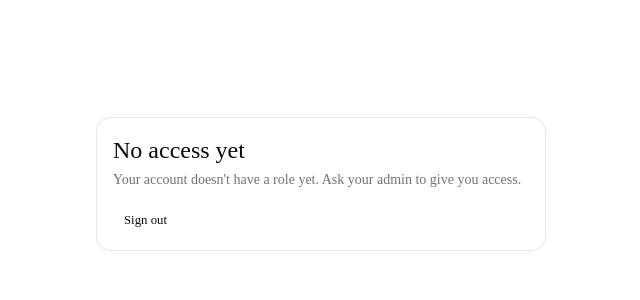
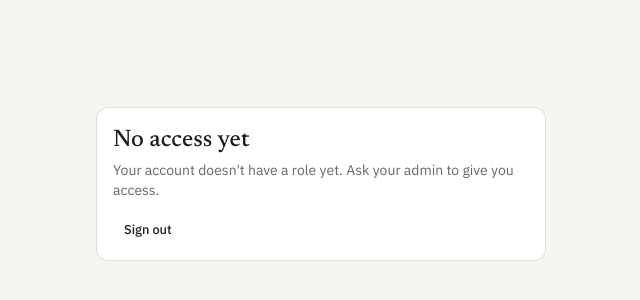
Before and after one commit to nourattorneys-dev/q1st-marketing-app, a Next.js app: page /en/no-access in a window 1280 px wide. Shown: the part 216-516 px from the top of the page, without its empty margins (319-959 px from the left). Built offline with nearby package versions, Linux system fonts and the light colour scheme.

Commit message:
feat: apply the prototype design tokens, Plex/Newsreader fonts and a flash-free light/dark theme

```diff
--- a/playwright.config.ts
+++ b/playwright.config.ts
@@ -10,8 +10,9 @@
   use: { baseURL: BASE_URL, trace: "retain-on-failure" },
   projects: [{ name: "chromium", use: { ...devices["Desktop Chrome"] } }],
   webServer: {
-    // A production build: it also proves the Cache Components rules hold.
-    command: `pnpm build && pnpm start -p ${E2E_PORT}`,
+    // A clean production build: it proves the Cache Components rules hold, and starting from an empty
+    // .next avoids an incremental build reusing stale compiled CSS (seen 2026-10-21 after a globals.css edit).
+    command: `rm -rf .next && pnpm build && pnpm start -p ${E2E_PORT}`,
     url: `${BASE_URL}/api/health`,
     reuseExistingServer: false,
     timeout: 300_000,
--- a/src/app/[locale]/layout.tsx
+++ b/src/app/[locale]/layout.tsx
@@ -2,12 +2,22 @@
 import { ClerkProvider } from "@clerk/nextjs";
 import { hasLocale, NextIntlClientProvider } from "next-intl";
 import { getTranslations, setRequestLocale } from "next-intl/server";
+import { IBM_Plex_Sans, IBM_Plex_Sans_Arabic, Newsreader, Noto_Naskh_Arabic } from "next/font/google";
 import { notFound } from "next/navigation";
 import { DirectionProvider } from "@/components/ui/direction";
 import { directionOf } from "@/i18n/locales";
 import { routing } from "@/i18n/routing";
 import { serverEnv } from "@/lib/env";
 import "../globals.css";
+
+const plexSans = IBM_Plex_Sans({ subsets: ["latin"], weight: ["400", "500", "600"], variable: "--font-plex-sans", display: "swap" });
+const plexArabic = IBM_Plex_Sans_Arabic({ subsets: ["arabic"], weight: ["400", "500", "600"], variable: "--font-plex-arabic", display: "swap" });
+const newsreader = Newsreader({ subsets: ["latin"], variable: "--font-newsreader", display: "swap" });
+const naskh = Noto_Naskh_Arabic({ subsets: ["arabic"], variable: "--font-naskh", display: "swap" });
+const FONT_VARIABLES = [plexSans.variable, plexArabic.variable, newsreader.variable, naskh.variable].join(" ");
+
+/** Runs before first paint: applies the saved theme so dark mode never flashes light. */
+const THEME_SCRIPT = `(function(){var d=document.documentElement;try{d.setAttribute("data-theme",localStorage.getItem("theme")==="dark"?"dark":"light")}catch(e){d.setAttribute("data-theme","light")}})();`;
 
 export function generateStaticParams() {
   return routing.locales.map((locale) => ({ locale }));
@@ -32,7 +42,10 @@
   );
 
   return (
-    <html lang={locale} dir={dir} suppressHydrationWarning>
+    <html lang={locale} dir={dir} data-theme="light" className={FONT_VARIABLES} suppressHydrationWarning>
+      <head>
+        <script dangerouslySetInnerHTML={{ __html: THEME_SCRIPT }} />
+      </head>
       <body className="min-h-dvh antialiased">
         {serverEnv().authMode === "clerk" ? (
           <ClerkProvider signInUrl={`/${locale}/sign-in`} afterSignOutUrl={`/${locale}/sign-in`}>
--- a/src/app/globals.css
+++ b/src/app/globals.css
@@ -2,14 +2,15 @@
 @import "tw-animate-css";
 @import "shadcn/tailwind.css";
 
-@custom-variant dark (&:is(.dark *));
+/* Dark mode follows <html data-theme="dark"> (set before paint by the layout's inline script). */
+@custom-variant dark (&:is([data-theme="dark"] *));
 
 @theme inline {
   --color-background: var(--background);
   --color-foreground: var(--foreground);
   --font-sans: var(--font-sans);
-  --font-mono: var(--font-geist-mono);
-  --font-heading: var(--font-sans);
+  --font-serif: var(--font-serif);
+  --font-heading: var(--font-serif);
   --color-sidebar-ring: var(--sidebar-ring);
   --color-sidebar-border: var(--sidebar-border);
   --color-sidebar-accent-foreground: var(--sidebar-accent-foreground);
@@ -39,6 +40,16 @@
   --color-popover: var(--popover);
   --color-card-foreground: var(--card-foreground);
   --color-card: var(--card);
+  --color-ok-bg: var(--ok-bg);
+  --color-ok-fg: var(--ok-fg);
+  --color-warn-bg: var(--warn-bg);
+  --color-warn-fg: var(--warn-fg);
+  --color-bad-bg: var(--bad-bg);
+  --color-bad-fg: var(--bad-fg);
+  --color-info-bg: var(--info-bg);
+  --color-info-fg: var(--info-fg);
+  --color-neutral-bg: var(--neutral-bg);
+  --color-neutral-fg: var(--neutral-fg);
   --radius-sm: calc(var(--radius) * 0.6);
   --radius-md: calc(var(--radius) * 0.8);
   --radius-lg: var(--radius);
@@ -48,73 +59,107 @@
   --radius-4xl: calc(var(--radius) * 2.6);
 }
 
+/* Light — values from the prototype ("Design from Nour Attorneys portal/Admin Portal.dc.html"). */
 :root {
-  --background: oklch(1 0 0);
-  --foreground: oklch(0.145 0 0);
-  --card: oklch(1 0 0);
-  --card-foreground: oklch(0.145 0 0);
-  --popover: oklch(1 0 0);
-  --popover-foreground: oklch(0.145 0 0);
-  --primary: oklch(0.205 0 0);
-  --primary-foreground: oklch(0.985 0 0);
-  --secondary: oklch(0.97 0 0);
-  --secondary-foreground: oklch(0.205 0 0);
-  --muted: oklch(0.97 0 0);
-  --muted-foreground: oklch(0.556 0 0);
-  --accent: oklch(0.97 0 0);
-  --accent-foreground: oklch(0.205 0 0);
-  --destructive: oklch(0.577 0.245 27.325);
-  --border: oklch(0.922 0 0);
-  --input: oklch(0.922 0 0);
-  --ring: oklch(0.708 0 0);
-  --chart-1: oklch(0.87 0 0);
-  --chart-2: oklch(0.556 0 0);
-  --chart-3: oklch(0.439 0 0);
-  --chart-4: oklch(0.371 0 0);
-  --chart-5: oklch(0.269 0 0);
-  --radius: 0.625rem;
-  --sidebar: oklch(0.985 0 0);
-  --sidebar-foreground: oklch(0.145 0 0);
-  --sidebar-primary: oklch(0.205 0 0);
-  --sidebar-primary-foreground: oklch(0.985 0 0);
-  --sidebar-accent: oklch(0.97 0 0);
-  --sidebar-accent-foreground: oklch(0.205 0 0);
-  --sidebar-border: oklch(0.922 0 0);
-  --sidebar-ring: oklch(0.708 0 0);
+  --font-sans: var(--font-plex-sans), var(--font-plex-arabic), system-ui, sans-serif;
+  --font-serif: var(--font-newsreader), var(--font-naskh), Georgia, serif;
+  --radius: 0.5rem;
+
+  --background: #f6f5f2;
+  --foreground: #1d1c1a;
+  --card: #ffffff;
+  --card-foreground: #1d1c1a;
+  --popover: #ffffff;
+  --popover-foreground: #1d1c1a;
+  --primary: #1f3a5f;
+  --primary-foreground: #ffffff;
+  --secondary: #f0eee9;
+  --secondary-foreground: #1d1c1a;
+  --muted: #f0eee9;
+  --muted-foreground: #6b675f;
+  --accent: #e7ecf2;
+  --accent-foreground: #1f3a5f;
+  --destructive: oklch(0.47 0.12 25);
+  --border: #e4e1da;
+  --input: #e4e1da;
+  --ring: #1f3a5f;
+
+  --ok-bg: oklch(0.95 0.035 155);
+  --ok-fg: oklch(0.42 0.09 155);
+  --warn-bg: oklch(0.95 0.04 80);
+  --warn-fg: oklch(0.45 0.09 65);
+  --bad-bg: oklch(0.95 0.03 25);
+  --bad-fg: oklch(0.47 0.12 25);
+  --info-bg: oklch(0.95 0.025 250);
+  --info-fg: oklch(0.42 0.08 250);
+  --neutral-bg: #efede8;
+  --neutral-fg: #55524c;
+
+  --chart-1: #1f3a5f;
+  --chart-2: oklch(0.42 0.09 155);
+  --chart-3: oklch(0.45 0.09 65);
+  --chart-4: oklch(0.47 0.12 25);
+  --chart-5: oklch(0.42 0.08 250);
+
+  --sidebar: #ffffff;
+  --sidebar-foreground: #1d1c1a;
+  --sidebar-primary: #1f3a5f;
+  --sidebar-primary-foreground: #ffffff;
+  --sidebar-accent: #e7ecf2;
+  --sidebar-accent-foreground: #1f3a5f;
+  --sidebar-border: #e4e1da;
+  --sidebar-ring: #1f3a5f;
+
+  color-scheme: light;
 }
 
-.dark {
-  --background: oklch(0.145 0 0);
-  --foreground: oklch(0.985 0 0);
-  --card: oklch(0.205 0 0);
-  --card-foreground: oklch(0.985 0 0);
-  --popover: oklch(0.205 0 0);
-  --popover-foreground: oklch(0.985 0 0);
-  --primary: oklch(0.922 0 0);
-  --primary-foreground: oklch(0.205 0 0);
-  --secondary: oklch(0.269 0 0);
-  --secondary-foreground: oklch(0.985 0 0);
-  --muted: oklch(0.269 0 0);
-  --muted-foreground: oklch(0.708 0 0);
-  --accent: oklch(0.269 0 0);
-  --accent-foreground: oklch(0.985 0 0);
-  --destructive: oklch(0.704 0.191 22.216);
-  --border: oklch(1 0 0 / 10%);
-  --input: oklch(1 0 0 / 15%);
-  --ring: oklch(0.556 0 0);
-  --chart-1: oklch(0.87 0 0);
-  --chart-2: oklch(0.556 0 0);
-  --chart-3: oklch(0.439 0 0);
-  --chart-4: oklch(0.371 0 0);
-  --chart-5: oklch(0.269 0 0);
-  --sidebar: oklch(0.205 0 0);
-  --sidebar-foreground: oklch(0.985 0 0);
-  --sidebar-primary: oklch(0.488 0.243 264.376);
-  --sidebar-primary-foreground: oklch(0.985 0 0);
-  --sidebar-accent: oklch(0.269 0 0);
-  --sidebar-accent-foreground: oklch(0.985 0 0);
-  --sidebar-border: oklch(1 0 0 / 10%);
-  --sidebar-ring: oklch(0.556 0 0);
+[data-theme="dark"] {
+  --background: #131312;
+  --foreground: #eceae5;
+  --card: #1b1a19;
+  --card-foreground: #eceae5;
+  --popover: #1b1a19;
+  --popover-foreground: #eceae5;
+  --primary: #9db6d6;
+  --primary-foreground: #0e1826;
+  --secondary: #252422;
+  --secondary-foreground: #eceae5;
+  --muted: #252422;
+  --muted-foreground: #a29d93;
+  --accent: #223143;
+  --accent-foreground: #9db6d6;
+  --destructive: oklch(0.82 0.1 25);
+  --border: #34322f;
+  --input: #34322f;
+  --ring: #9db6d6;
+
+  --ok-bg: oklch(0.3 0.045 155);
+  --ok-fg: oklch(0.83 0.09 155);
+  --warn-bg: oklch(0.3 0.045 70);
+  --warn-fg: oklch(0.85 0.09 75);
+  --bad-bg: oklch(0.3 0.05 25);
+  --bad-fg: oklch(0.82 0.1 25);
+  --info-bg: oklch(0.3 0.04 250);
+  --info-fg: oklch(0.83 0.07 250);
+  --neutral-bg: #2a2926;
+  --neutral-fg: #c9c5bc;
+
+  --chart-1: #9db6d6;
+  --chart-2: oklch(0.83 0.09 155);
+  --chart-3: oklch(0.85 0.09 75);
+  --chart-4: oklch(0.82 0.1 25);
+  --chart-5: oklch(0.83 0.07 250);
+
+  --sidebar: #1b1a19;
+  --sidebar-foreground: #eceae5;
+  --sidebar-primary: #9db6d6;
+  --sidebar-primary-foreground: #0e1826;
+  --sidebar-accent: #223143;
+  --sidebar-accent-foreground: #9db6d6;
+  --sidebar-border: #34322f;
+  --sidebar-ring: #9db6d6;
+
+  color-scheme: dark;
 }
 
 @layer base {
@@ -122,12 +167,10 @@
     @apply border-border outline-ring/50;
   }
   body {
-    @apply bg-background text-foreground;
+    @apply bg-background font-sans text-foreground;
   }
-  button:not(:disabled), [role="button"]:not(:disabled) {
+  button:not(:disabled),
+  [role="button"]:not(:disabled) {
     cursor: pointer;
   }
-  html {
-    @apply font-sans;
-  }
 }
--- /dev/null
+++ b/src/components/shell/theme-toggle.tsx
@@ -0,0 +1,37 @@
+"use client";
+
+import { useSyncExternalStore } from "react";
+import { useTranslations } from "next-intl";
+import { Button } from "@/components/ui/button";
+
+type Theme = "light" | "dark";
+
+function subscribe(onChange: () => void): () => void {
+  const observer = new MutationObserver(onChange);
+  observer.observe(document.documentElement, { attributes: true, attributeFilter: ["data-theme"] });
+  return () => observer.disconnect();
+}
+
+const readTheme = (): Theme => (document.documentElement.getAttribute("data-theme") === "dark" ? "dark" : "light");
+const serverTheme = (): Theme => "light";
+
+export function ThemeToggle() {
+  const t = useTranslations("Shell");
+  const theme = useSyncExternalStore(subscribe, readTheme, serverTheme);
+
+  function toggle() {
+    const next: Theme = theme === "dark" ? "light" : "dark";
+    document.documentElement.setAttribute("data-theme", next);
+    try {
+      localStorage.setItem("theme", next);
+    } catch {
+      // Storage can be unavailable (private browsing); the theme still applies for this page.
+    }
+  }
+
+  return (
+    <Button variant="ghost" size="sm" data-testid="theme-toggle" onClick={toggle}>
+      {theme === "dark" ? t("themeLight") : t("themeDark")}
+    </Button>
+  );
+}
--- a/src/components/shell/topbar.tsx
+++ b/src/components/shell/topbar.tsx
@@ -1,11 +1,13 @@
 import { Suspense } from "react";
 import type { AppLocale } from "@/i18n/locales";
 import { LocaleSwitch } from "./locale-switch";
+import { ThemeToggle } from "./theme-toggle";
 import { UserMenu } from "./user-menu";
 
 export function Topbar({ locale }: { locale: AppLocale }) {
   return (
     <header className="flex items-center justify-end gap-2 border-b border-border bg-card px-6 py-3">
+      <ThemeToggle />
       <LocaleSwitch />
       <Suspense fallback={null}>
         <UserMenu locale={locale} />
```
Also changed, not shown: 1 other file (tests, documents, lock files or other folders).
